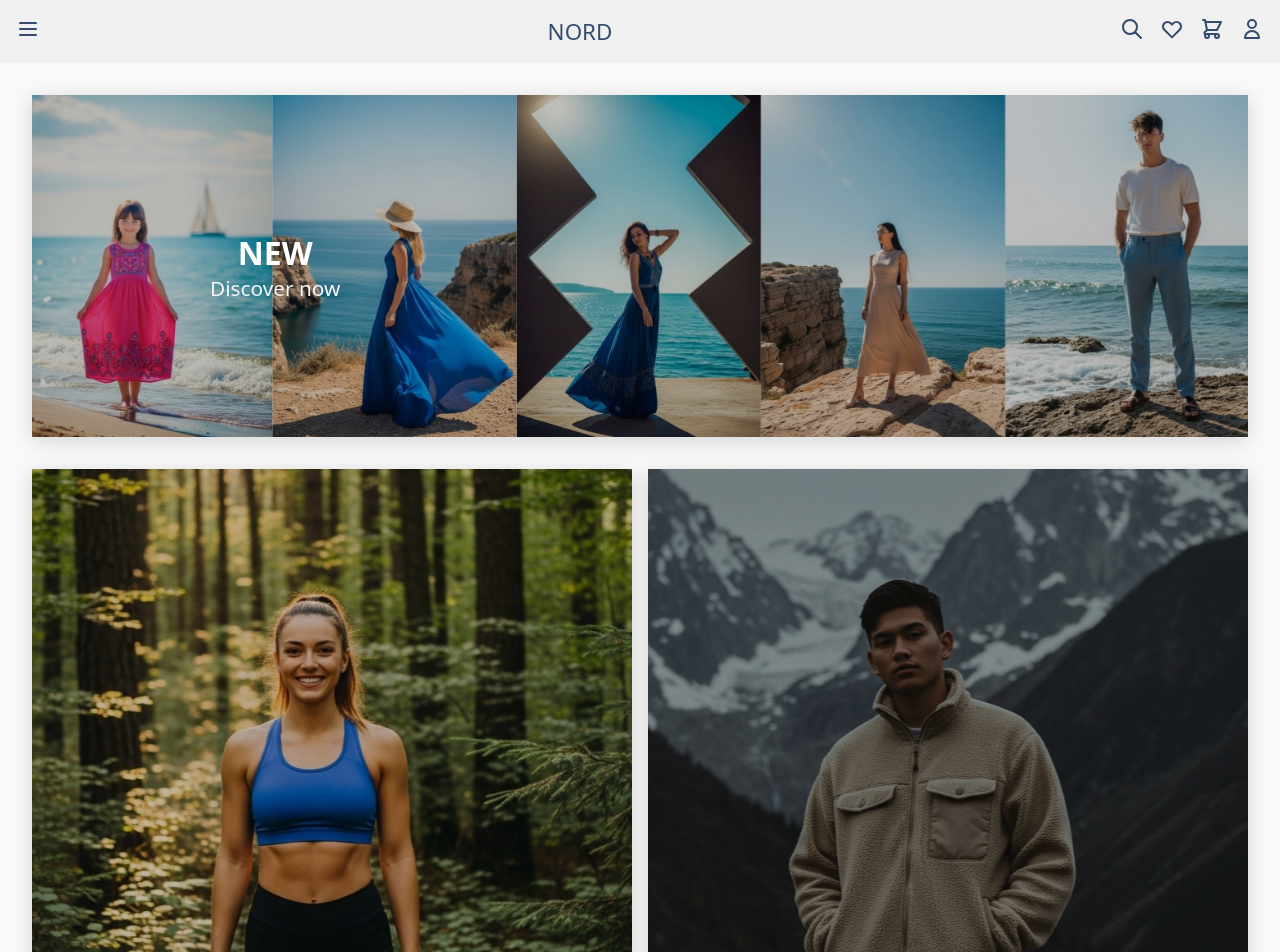
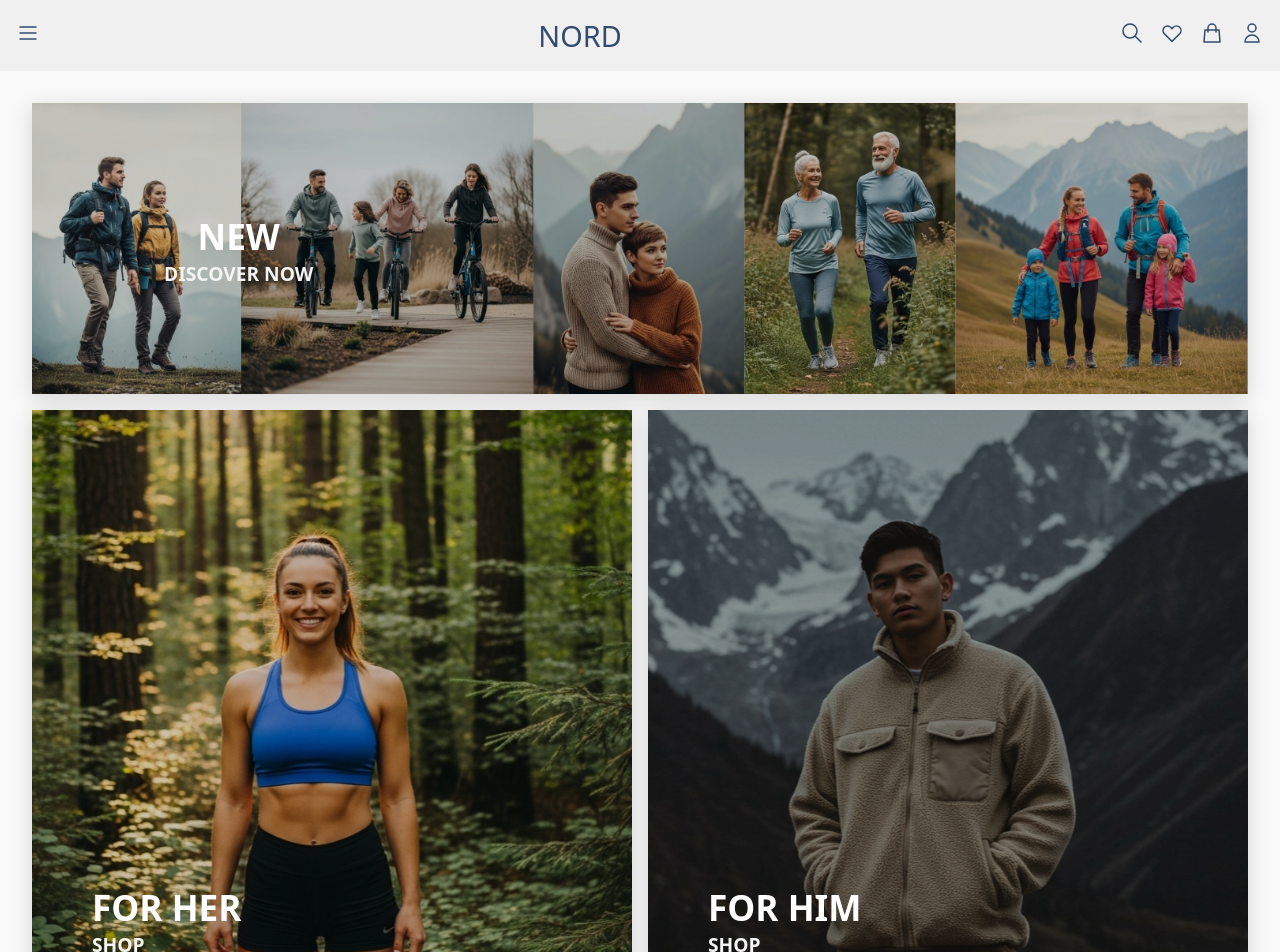
Before and after one commit to nvdovenko/nord, a React (Vite) app: page / in a window 1280 px wide. Shown: the top 952 px of the page. Built offline with nearby package versions, Linux system fonts and the light colour scheme.

Commit message:
Style changes.

```diff
--- a/src/App.css
+++ b/src/App.css
@@ -4,6 +4,16 @@
   align-items: center;
   gap: 1rem;
   position: relative;
+}
+
+.icon-link .icon {
+  width: 1.5rem;
+  height: 1.5rem;
+  stroke-width: 1.5;
+}
+
+.icon-link:hover {
+  color: rgb(185, 184, 184);
 }
 
 .nav-left {
@@ -13,8 +23,7 @@
 }
 
 .nav-center {
-  font-weight: bold;
-  font-size: 1.4rem;
+  font-size: 1.8rem;
   text-decoration: none;
   justify-self: center;
 }
--- a/src/components/layout/Layout.tsx
+++ b/src/components/layout/Layout.tsx
@@ -4,7 +4,7 @@ import {
   HiOutlineMenu,
   HiOutlineSearch,
   HiOutlineHeart,
-  HiOutlineShoppingCart,
+  HiOutlineShoppingBag,
   HiOutlineUser,
 } from 'react-icons/hi';
 
@@ -31,7 +31,7 @@ const Layout: React.FC = () => {
               <HiOutlineHeart className="icon" title="Favorites" />
             </Link>
             <Link to="/cart" className="icon-link">
-              <HiOutlineShoppingCart className="icon" title="Cart" />
+              <HiOutlineShoppingBag className="icon" title="Cart" />
             </Link>
             <Link to="/auth" className="icon-link">
               <HiOutlineUser className="icon" title="Log in" />
--- a/src/components/product-card/product-card.css
+++ b/src/components/product-card/product-card.css
@@ -17,34 +17,29 @@
   border-radius: 0px;
   overflow: hidden;
   position: relative;
-  transition:
-    box-shadow 0.3s ease,
-    transform 0.3s ease;
 }
 
 .product-card {
-  border: 1px solid #ddd;
   cursor: pointer;
-  border-radius: 0px;
   overflow: hidden;
   position: relative;
-  transition:
-    box-shadow 0.3s ease,
-    transform 0.3s ease;
-}
-
-.product-card:hover {
-  background-color: #f0f0f0;
-  box-shadow: 0 2px 20px rgba(0, 0, 0, 0.3);
 }
 
 .image-container {
   position: relative;
+  overflow: hidden;
 }
 
 .image-container img {
   width: 100%;
+  height: auto;
   display: block;
+  object-fit: cover;
+  transition: transform 0.4s ease;
+}
+
+.image-container:hover img {
+  transform: scale(1.02);
 }
 
 .favorite-btn {
@@ -59,11 +54,13 @@
 .heart-icon {
   fill: white;
   font-size: 1.5rem;
+  stroke-width: 1.5;
   color: #111010;
 }
 
 .heart-icon.active {
   fill: rgb(235, 124, 124);
+  stroke-width: 0;
 }
 
 .product-info {
--- a/src/index.css
+++ b/src/index.css
@@ -34,7 +34,6 @@ a:hover {
 
 main {
   flex: 1;
-  padding: 1rem;
   overflow: auto;
 }
 
--- a/src/pages/home/Home.tsx
+++ b/src/pages/home/Home.tsx
@@ -9,7 +9,7 @@ const Home: React.FC = () => {
         <div className="overlay lower">
           <p>NEW</p>
           <Link to="/catalog" className="shop-button">
-            Discover now
+            DISCOVER NOW
           </Link>
         </div>
       </div>
@@ -20,7 +20,7 @@ const Home: React.FC = () => {
           <div className="overlay">
             <p>FOR HER</p>
             <Link to="/catalog" className="shop-button">
-              Shop
+              SHOP
             </Link>
           </div>
         </div>
@@ -29,7 +29,7 @@ const Home: React.FC = () => {
           <div className="overlay">
             <p>FOR HIM</p>
             <Link to="/catalog" className="shop-button">
-              Shop
+              SHOP
             </Link>
           </div>
         </div>
@@ -40,7 +40,7 @@ const Home: React.FC = () => {
         <div className="overlay center">
           <p>LIMITED</p>
           <Link to="/catalog" className="shop-button">
-            Don't miss out
+            DON'T MISS OUT
           </Link>
         </div>
       </div>
--- a/src/pages/home/home.css
+++ b/src/pages/home/home.css
@@ -1,7 +1,7 @@
 .home {
   display: flex;
   flex-direction: column;
-  gap: 2rem;
+  gap: 1rem;
 }
 
 .banner {
@@ -15,7 +15,7 @@
   height: auto;
   display: block;
   object-fit: cover;
-  filter: brightness(0.75);
+  filter: brightness(0.8);
   transition: transform 0.4s ease;
 }
 
@@ -55,7 +55,7 @@
 
 .overlay.lower {
   top: 50%;
-  left: 20%;
+  left: 17%;
   transform: translate(-50%, -50%);
   text-align: center;
 }
@@ -68,16 +68,18 @@
 }
 
 .overlay p {
-  font-size: 2rem;
+  font-size: 2.2rem;
   font-weight: 600;
   margin: 0;
 }
 
 .shop-button {
   color: whitesmoke;
-  font-size: 1.3rem;
+  font-size: 1.2rem;
+  font-weight: 600;
   text-decoration: none;
   transition: background-color 0.3s ease;
+  text-underline-offset: 6px;
 }
 
 @media (max-width: 768px) {
@@ -85,7 +87,7 @@
     flex-direction: column;
   }
 
-  .overlay h3 {
+  .overlay p {
     font-size: 1.2rem;
   }
 
```
Also changed, not shown: public/pictures/banner1.jpg, public/pictures/banner4.jpg.
